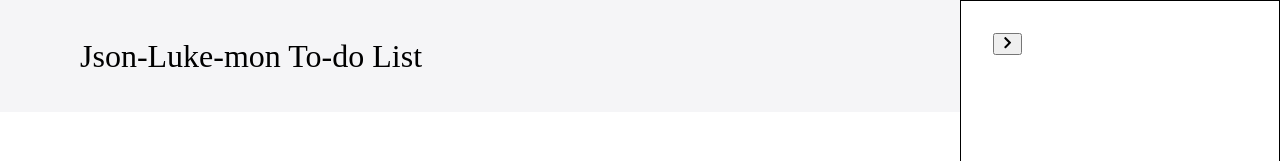
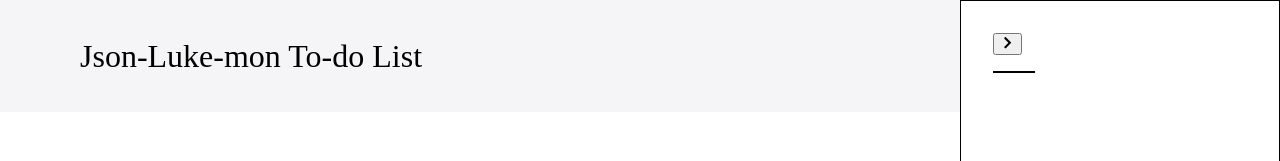
Before and after one commit to codesquad-members-2021/todo-list, a React (Create React App) app: page / in a window 1280 px wide. Shown: the top 161 px of the page. Built offline with nearby package versions, Linux system fonts and the light colour scheme.

Commit message:
[Add]HistoryList.js
- [Style]HistoryListBlock

```diff
--- a/src/Component/Header/HistoryList.jsx
+++ b/src/Component/Header/HistoryList.jsx
@@ -0,0 +1,10 @@
+import styled from 'styled-components'
+
+export default function HistoryList ({ children }) {
+  const HistoryListBlock = styled.ul`
+    margin-top: 1rem;
+    border: 1px solid black;
+  `
+
+  return <HistoryListBlock>{children}</HistoryListBlock>
+}
--- a/src/Component/Header/Navigator.jsx
+++ b/src/Component/Header/Navigator.jsx
@@ -1,8 +1,9 @@
 import Button from '../Button'
+import HistoryList from './HistoryList'
 import { FaChevronRight } from 'react-icons/fa'
 import styled from 'styled-components'
 
-export default function Navigator ({ children }) {
+export default function Navigator () {
   const NavigatorBlock = styled.div`
     top: 0;
     right: 0;
@@ -23,7 +24,7 @@ export default function Navigator ({ children }) {
       <Button>
         <FaChevronRight />
       </Button>
-      {children}
+      <HistoryList></HistoryList>
     </NavigatorBlock>
   )
 }
```
